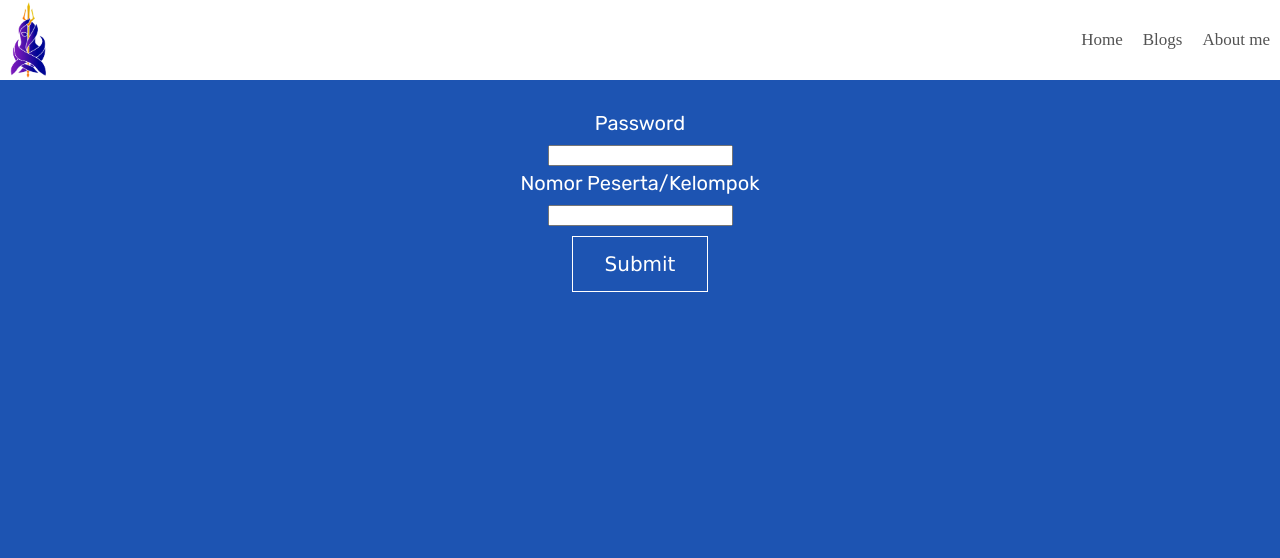
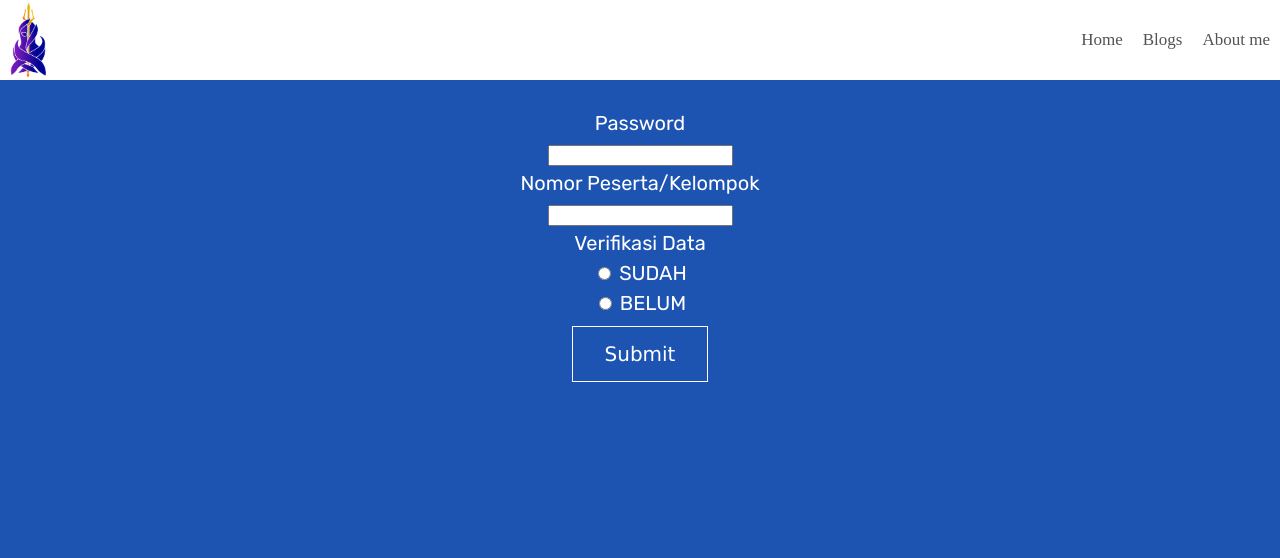
Before and after one commit to hanshimawan26/webcsl, a Flask app: page /admin in a window 1280 px wide. Shown: the top 558 px of the page. Run offline with Flask 2, Linux system fonts and the light colour scheme.

Commit message:
edit to /admin

```diff
--- a/app.py
+++ b/app.py
@@ -26,7 +26,7 @@ numberid = None
 nomorpeserta_input = None
 code_input = None
 pwd_input = None
-password = "daganteng"
+password = "dajelek"
 
 def sisakuota(filled, max) :
     sisa = max - filled
@@ -870,18 +870,28 @@ def admin():
         code = None
         pwd = request.form["pwd"]
         code = request.form["input"]
+        verify = request.form["verifikasi"]
 
-        pwd_input = pwd
-        code_input = code
+        user = peserta.query.filter_by(kodepeserta_data = code).first()
 
         print("passwordinput")
 
-        return redirect(url_for('edit'))
+        print("password validation")
+        if pwd != password:
+            print("incorrect pwd")
+            return redirect (url_for('admin'))
+        elif user == None:
+            return redirect (url_for('admin'))
+        else:
+            user.verifikasi_data = verify
+            db.session.commit()
+            return redirect (url_for('edited'))
 
     elif request.method == "GET":
         print("get")
         return render_template('admin.html', title='Admin')
 
+'''
 @app.route('/edit', methods=['GET', 'POST'])
 def edit():
     if request.method == "POST":
@@ -1407,6 +1417,7 @@ def edit():
 
     elif request.method == "GET":
         return redirect(url_for('admin'))
+'''
 
 @app.route('/edited', methods=['GET', 'POST'])
 def edited():
--- a/templates/admin.html
+++ b/templates/admin.html
@@ -1,7 +1,7 @@
 {% extends "base.html" %}
 {% block title %} {{title}} {% endblock %}
 {% block content %}
-    <form action="/edit" method="POST">
+    <form action="/admin" method="POST">
         <section class="password">
             <label for="pwd">Password</label>
             <br>
@@ -12,6 +12,16 @@
             <br>
             <input type="text" name= "input" id="input" required>
         </section>
+        <section class="verifikasidata">
+            <span>Verifikasi Data</span>
+            <br>
+            <input type="radio" name="verifikasi" id="y" value="SUDAH" required>
+            <label for="y">SUDAH</label>
+            <br>
+            <input type="radio" name="verifikasi" id="n" value="BELUM">
+            <label for="n">BELUM</label>
+            <br>
+        </section>
         <section class="submission">
             <input type="submit" id="submit" name = "submit" value="Submit">
         </section>
```
Also changed, not shown: pendaf.sqlite3.
